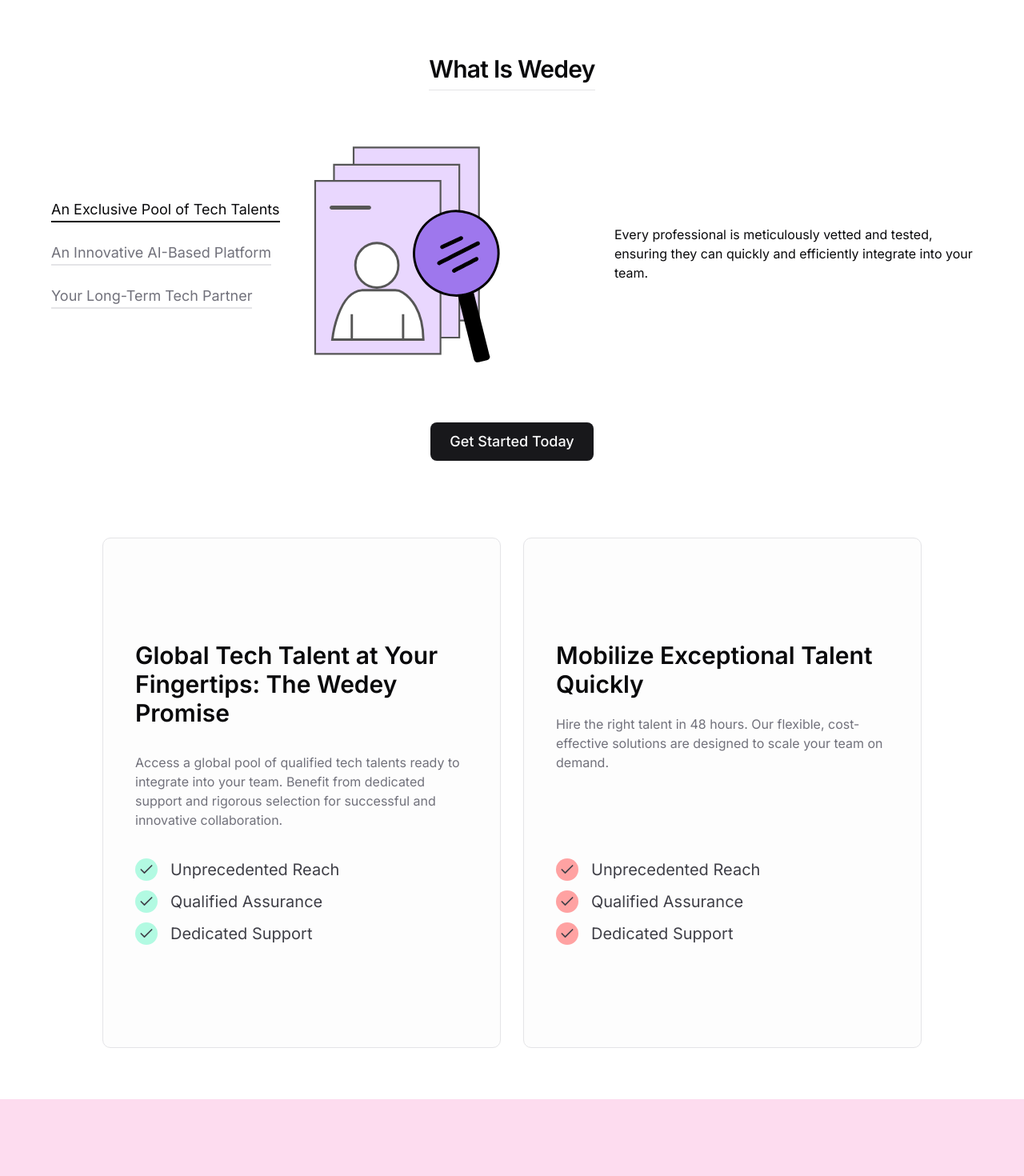
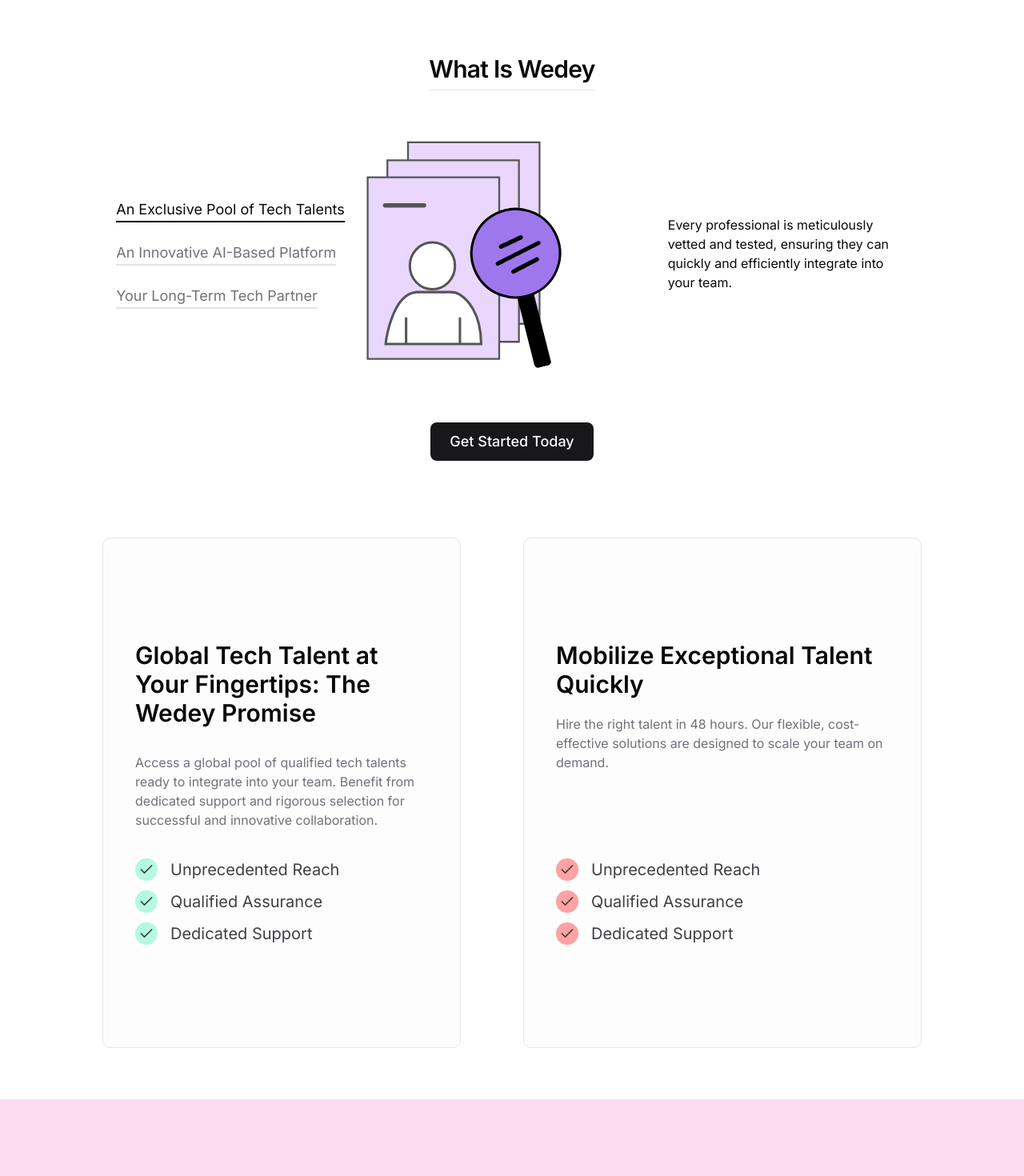
Before and after one commit to abdelkd/wedey-landingpage, a Next.js app: page / in a window 1280 px wide. Shown: the part 800-2270 px from the top of the page at 80% size. Built offline with nearby package versions, Linux system fonts and the light colour scheme.

Commit message:
some updates

```diff
--- a/components/sections.tsx
+++ b/components/sections.tsx
@@ -26,18 +26,18 @@
           What Is Wedey
         </h2>
       </div>
-      <div className="flex flex-col items-center md:flex-row md:gap-8 max-w-6xl mx-auto w-full px-8 md:px-0 gap-4">
-        <div className="flex flex-col gap-3 justify-center space-y-3 w-fit">
+      <div className="flex flex-col items-center sm:flex-row md:gap-4 max-w-6xl mx-auto w-full px-8 md:px-2">
+        <div className="flex flex-1 flex-col gap-3 justify-center space-y-3 max-w-sm w-full">
           {slides.map((slide) => (
             <button key={slide.key} onClick={() => setActiveSlide(slide.key)} className={`text-left text-lg border-b-2 w-fit ${slide.key !== activeSlide ? 'text-zinc-500' : 'border-b-black'}`}>{slide.buttonLabel}</button>
           ))}
         </div>
-        <div className="flex flex-1 h-[375px] w-[372px]">
+        <div className="flex h-[375px] w-[372px]">
           {activeSlide === 'exclusive-pool' ? <LottieLazyPlayer src={JSONSelectProfiles} /> : null}
           {activeSlide === 'innovative-platform' ? <LottieLazyPlayer src={JSONFlexibleSupport} /> : null}
           {activeSlide === 'tech-partner' ? <LottieLazyPlayer src={JSONAIMatching} /> : null}
         </div>
-        <div className="flex justify-center items-center max-w-md">
+        <div className="flex justify-center items-center max-w-[300px]">
           {slides.find((slide => slide.key === activeSlide))?.description}
         </div>
       </div>
@@ -47,8 +47,8 @@
     </section>
 
     <div className='m-16' />
-    <section className="grid grid-cols-2 w-full max-w-5xl mx-auto min-h-96 gap-7">
-      <div className="w-full border px-10 flex flex-col py-32 rounded-lg bg-gray-50/40">
+    <section className="flex flex-col w-10/12 sm:grid sm:grid-cols-2 md:w-full max-w-5xl mx-auto min-h-96 gap-7">
+      <div className="w-full border px-10 flex flex-col py-32 rounded-lg bg-gray-50/40 max-w-md">
         <div className="flex-1">
           <h2 className="text-3xl font-semibold">Global Tech Talent at Your Fingertips: The Wedey Promise</h2>
           <p className="text-md mt-8 text-zinc-500">Access a global pool of qualified tech talents ready to integrate into your team. Benefit from dedicated support and rigorous selection for successful and innovative collaboration.</p>
```
